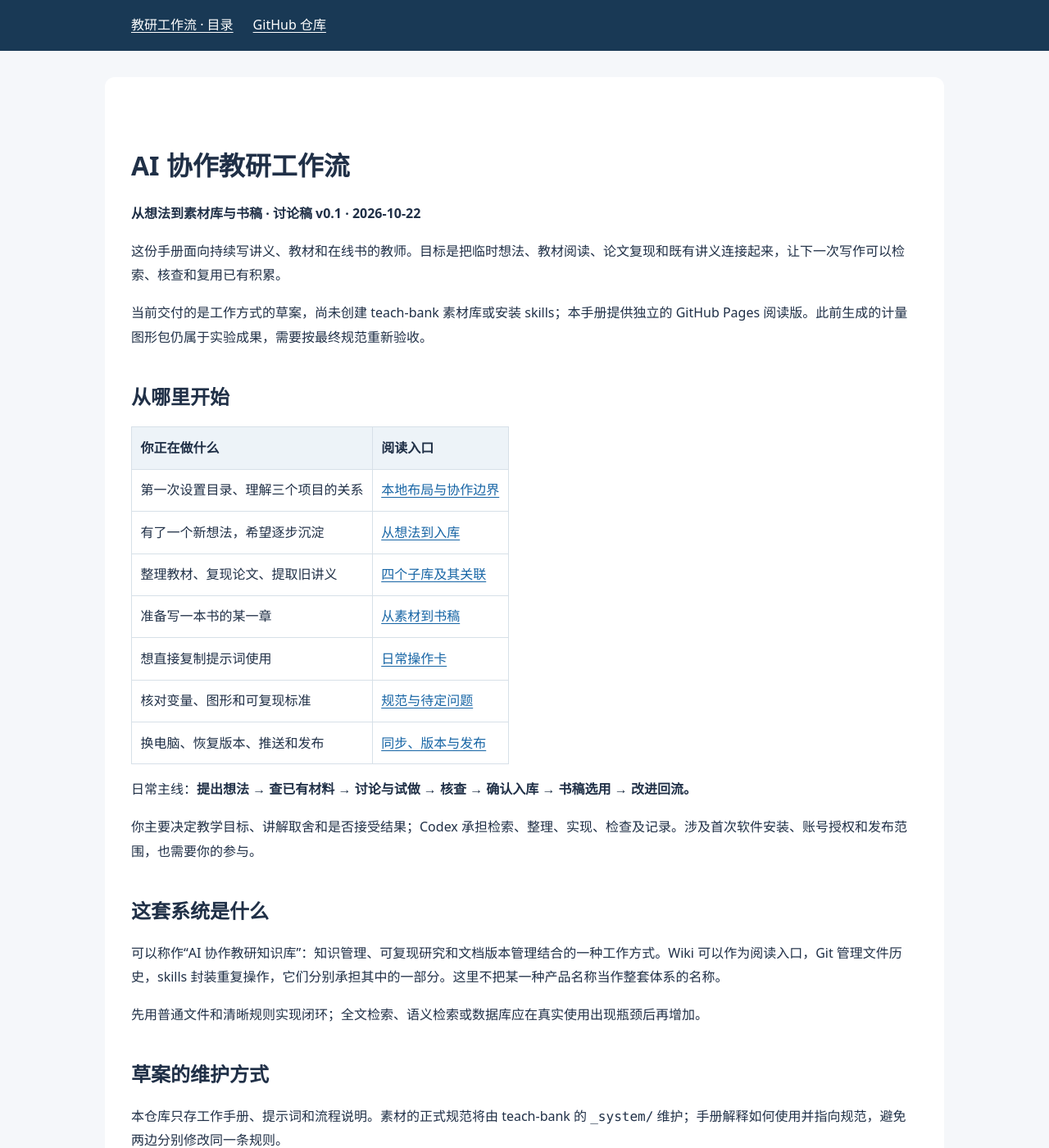
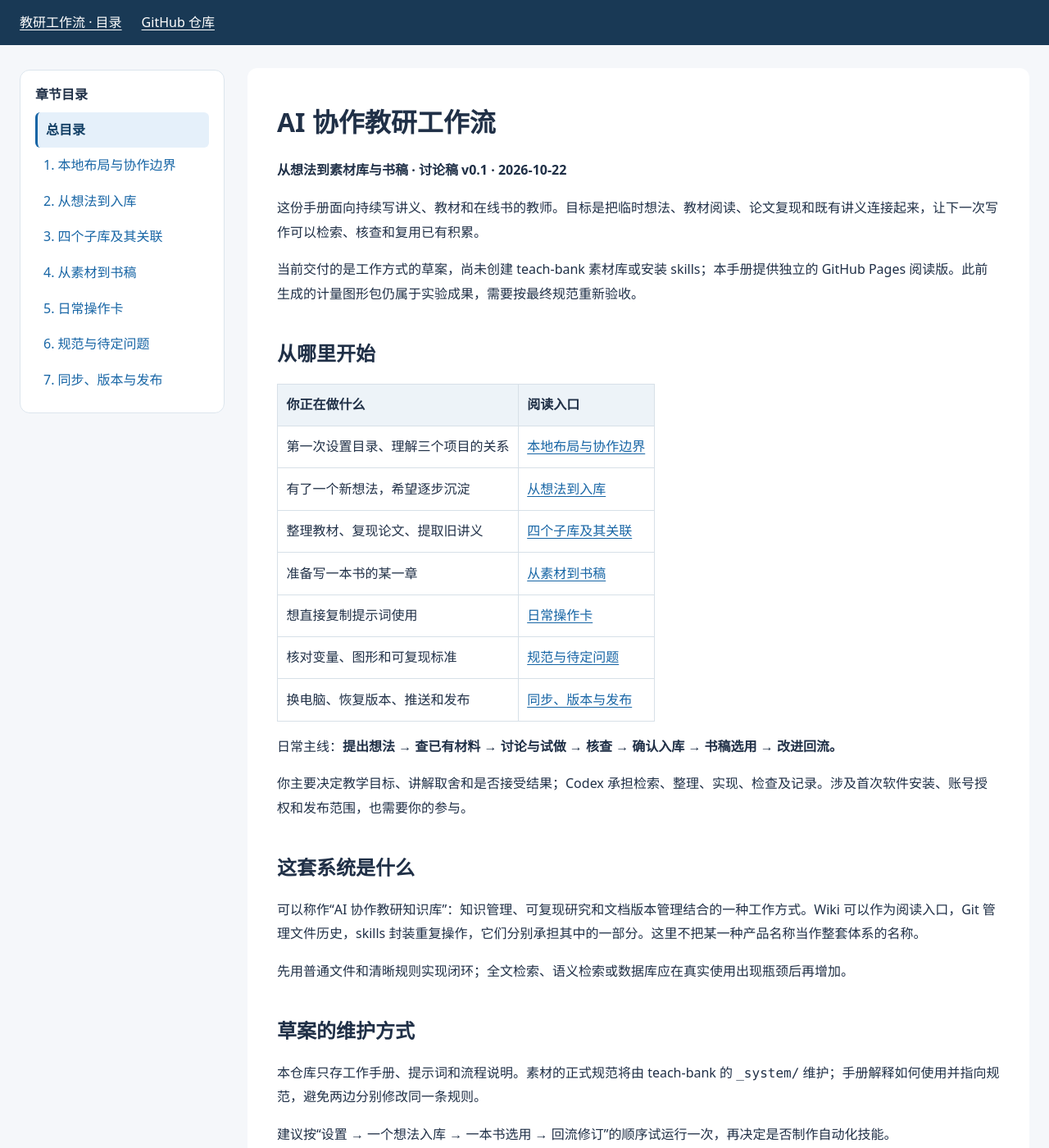
Before and after one commit to lianxhcn/teach-bank-guide, a Jekyll site: the page built from index.md, in a window 1280 px wide and 1400 px high. Shown: the whole window at 82% size. Built offline with Jekyll 4.4.1, drawn with Linux system fonts in a browser that asks for light colours.

Commit message:
Add sticky chapter sidebar, mobile menu and bottom navigation

```diff
--- a/_layouts/default.html
+++ b/_layouts/default.html
@@ -5,27 +5,47 @@
 <meta name="viewport" content="width=device-width,initial-scale=1">
 <title>{{ page.title | default: site.title | escape }}</title>
 <style>
-    :root { color-scheme: light; font-family: system-ui, "Microsoft YaHei", sans-serif; color: #203047; background: #f5f7fa; }
-    body { margin: 0; line-height: 1.85; }
-    header { background: #193955; color: white; padding: 1rem max(5vw, calc((100vw - 960px)/2)); }
-    header a { color: white; margin-right: 1.5rem; }
-    main { max-width: 960px; margin: 2rem auto; padding: 2rem; background: white; border-radius: 12px; }
-    a { color: #1765a5; text-underline-offset: .2em; }
-    h1,h2,h3 { line-height: 1.4; margin-top: 1.7em; }
-    table { display: block; overflow-x: auto; border-collapse: collapse; }
-    th,td { border: 1px solid #d7e0e8; padding: .65rem; text-align: left; vertical-align: top; }
-    th { background: #edf3f8; }
-    pre { overflow-x: auto; padding: 1rem; background: #f0f4f8; }
-    code { font-family: Consolas, monospace; }
-    blockquote { margin-left: 0; border-left: 4px solid #3b8bba; padding: .6rem 1rem; background: #f3f8fc; }
-    footer { max-width: 960px; margin: 2rem auto; padding: 0 1rem; color: #586779; }
-    @media(max-width:700px) { main { margin: .7rem; padding: 1rem; } }
-    @media print { header,footer { display: none; } main { margin: 0; padding: 0; max-width: none; } }
+:root{color-scheme:light;font-family:system-ui,"Microsoft YaHei",sans-serif;color:#203047;background:#f5f7fa}
+*{box-sizing:border-box}body{margin:0;line-height:1.85}html{scroll-padding-top:90px}
+header{position:sticky;top:0;z-index:10;background:#193955;color:white;padding:.8rem max(24px,calc((100vw - 1320px)/2));display:flex;gap:24px;align-items:center}
+header a{color:white}a{color:#1765a5;text-underline-offset:.2em}
+.shell{display:grid;grid-template-columns:250px minmax(0,960px);gap:28px;max-width:1320px;margin:28px auto;padding:0 24px;align-items:start}
+aside{position:sticky;top:85px;max-height:calc(100dvh - 110px);overflow:auto;background:#fff;border:1px solid #dce5ed;border-radius:12px;padding:18px}
+aside h2{font-size:1rem;margin:0 0 10px}nav ul{list-style:none;margin:0;padding:0}.chapters a{display:block;padding:9px 10px;border-radius:6px;text-decoration:none;line-height:1.6}
+.chapters a:hover{background:#edf3f8}.chapters a[aria-current="page"]{background:#e5f0fa;color:#123f65;font-weight:700;border-left:3px solid #1765a5}
+main{min-width:0;padding:28px 36px;background:white;border-radius:12px}h1,h2,h3{line-height:1.4;margin-top:1.7em}h1{margin-top:.5em}
+table{display:block;overflow-x:auto;border-collapse:collapse}th,td{border:1px solid #d7e0e8;padding:.65rem;text-align:left;vertical-align:top}th{background:#edf3f8}
+pre{overflow-x:auto;padding:1rem;background:#f0f4f8}code{font-family:Consolas,monospace}blockquote{margin-left:0;border-left:4px solid #3b8bba;padding:.6rem 1rem;background:#f3f8fc}
+.bottom-nav{display:flex;flex-wrap:wrap;gap:12px;justify-content:space-between;border-top:1px solid #d7e0e8;margin-top:36px;padding-top:20px}.bottom-nav a{border:1px solid #d7e0e8;border-radius:6px;padding:8px 12px;text-decoration:none}
+footer{max-width:1320px;margin:24px auto;padding:0 24px;color:#586779}.mobile-menu{display:none}
+a:focus-visible,summary:focus-visible{outline:3px solid #d78516;outline-offset:3px}
+@media(max-width:900px){header{flex-wrap:wrap;gap:10px 22px}.shell{display:block;margin:14px auto;padding:0 12px}.shell>aside{display:none}main{padding:20px}.mobile-menu{display:block;width:100%;background:#193955}.mobile-menu summary{cursor:pointer}.mobile-menu nav{max-height:55dvh;overflow:auto;background:white;border-radius:6px;margin-top:8px;padding:8px}.mobile-menu a{color:#1765a5}}
+@media print{header,aside,.bottom-nav,footer{display:none}.shell{display:block;margin:0;padding:0}main{padding:0}}
 </style>
 </head>
 <body>
-  <header><a href="{{ '/' | relative_url }}">教研工作流 · 目录</a><a href="https://github.com/lianxhcn/teach-bank-guide">GitHub 仓库</a></header>
-  <main>{{ content | replace: '.md"', '.html"' | replace: 'README.html', 'index.html' }}</main>
+{% assign chapter_paths = '/|/docs/01-setup.html|/docs/02-capture.html|/docs/03-library.html|/docs/04-compose.html|/docs/05-prompts.html|/docs/06-standards.html|/docs/07-maintenance.html' | split: '|' %}
+{% assign chapter_titles = '总目录|1. 本地布局与协作边界|2. 从想法到入库|3. 四个子库及其关联|4. 从素材到书稿|5. 日常操作卡|6. 规范与待定问题|7. 同步、版本与发布' | split: '|' %}
+{% capture chapter_links %}<ul class="chapters">
+{% for path in chapter_paths %}<li><a href="{{ path | relative_url }}"{% if page.url == path or page.url == '/index.html' and path == '/' %} aria-current="page"{% endif %}>{{ chapter_titles[forloop.index0] }}</a></li>{% endfor %}
+</ul>{% endcapture %}
+<header>
+<a href="{{ '/' | relative_url }}">教研工作流 · 目录</a><a href="https://github.com/lianxhcn/teach-bank-guide">GitHub 仓库</a>
+<details class="mobile-menu"><summary>章节目录 · 点击展开</summary><nav aria-label="移动端章节目录">{{ chapter_links }}</nav></details>
+</header>
+<div class="shell">
+<aside><h2>章节目录</h2><nav aria-label="章节目录">{{ chapter_links }}</nav></aside>
+<main id="main">
+{{ content | replace: '.md"', '.html"' | replace: 'README.html', 'index.html' }}
+<nav class="bottom-nav" aria-label="章节翻页">
+{% for path in chapter_paths %}{% if page.url == path or page.url == '/index.html' and path == '/' %}
+{% unless forloop.first %}{% assign previous = forloop.index0 | minus: 1 %}<a href="{{ chapter_paths[previous] | relative_url }}">← {{ chapter_titles[previous] }}</a>{% endunless %}
+<a href="{{ '/' | relative_url }}">返回总目录</a>
+{% unless forloop.last %}{% assign next = forloop.index0 | plus: 1 %}<a href="{{ chapter_paths[next] | relative_url }}">{{ chapter_titles[next] }} →</a>{% endunless %}
+{% endif %}{% endfor %}
+</nav>
+</main>
+</div>
 <footer>讨论稿 · 请结合正文中的验证状态与待定事项使用。</footer>
 </body>
 </html>
```
Lines whose indentation alone changed are shown as unchanged.
